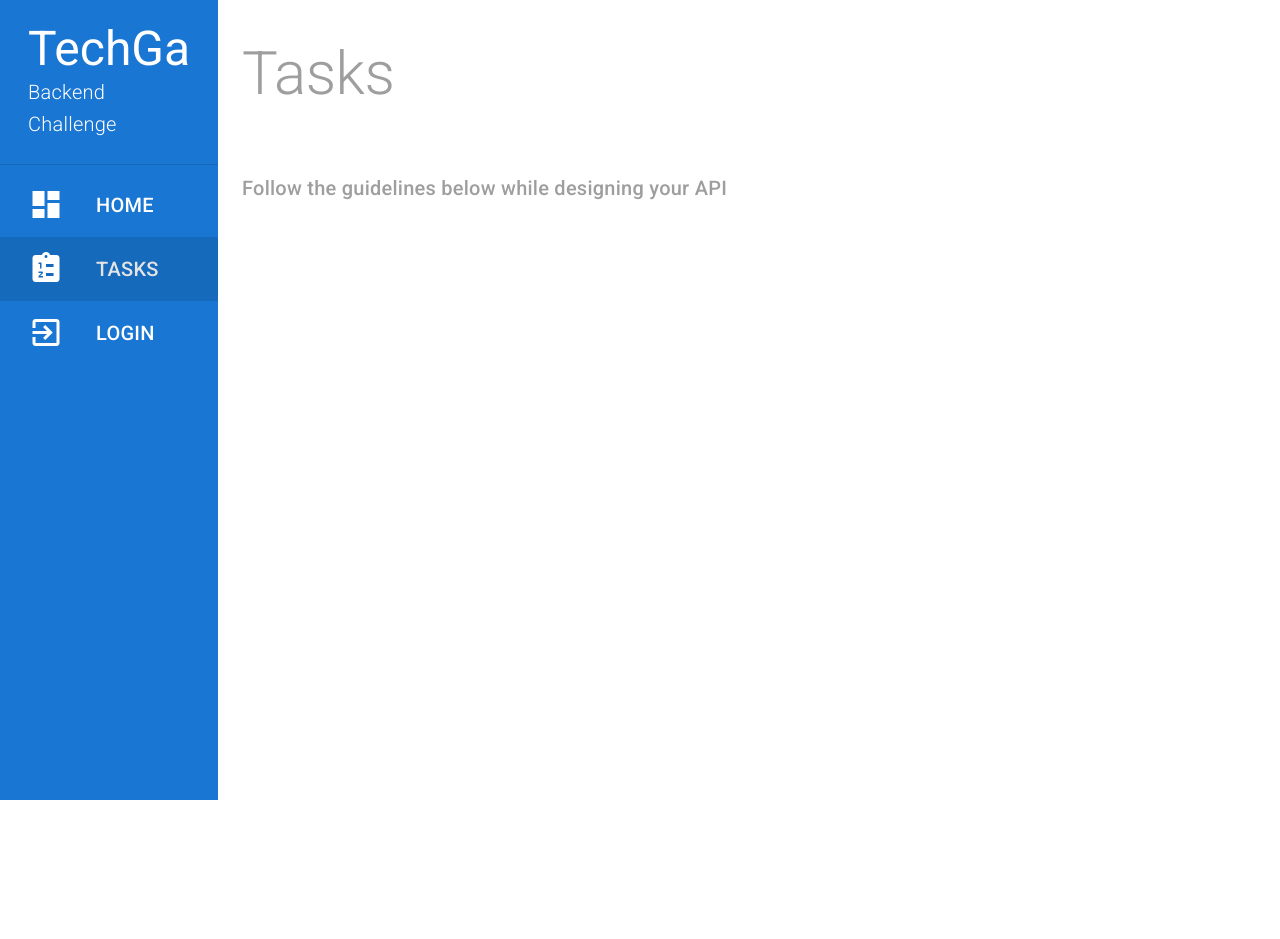
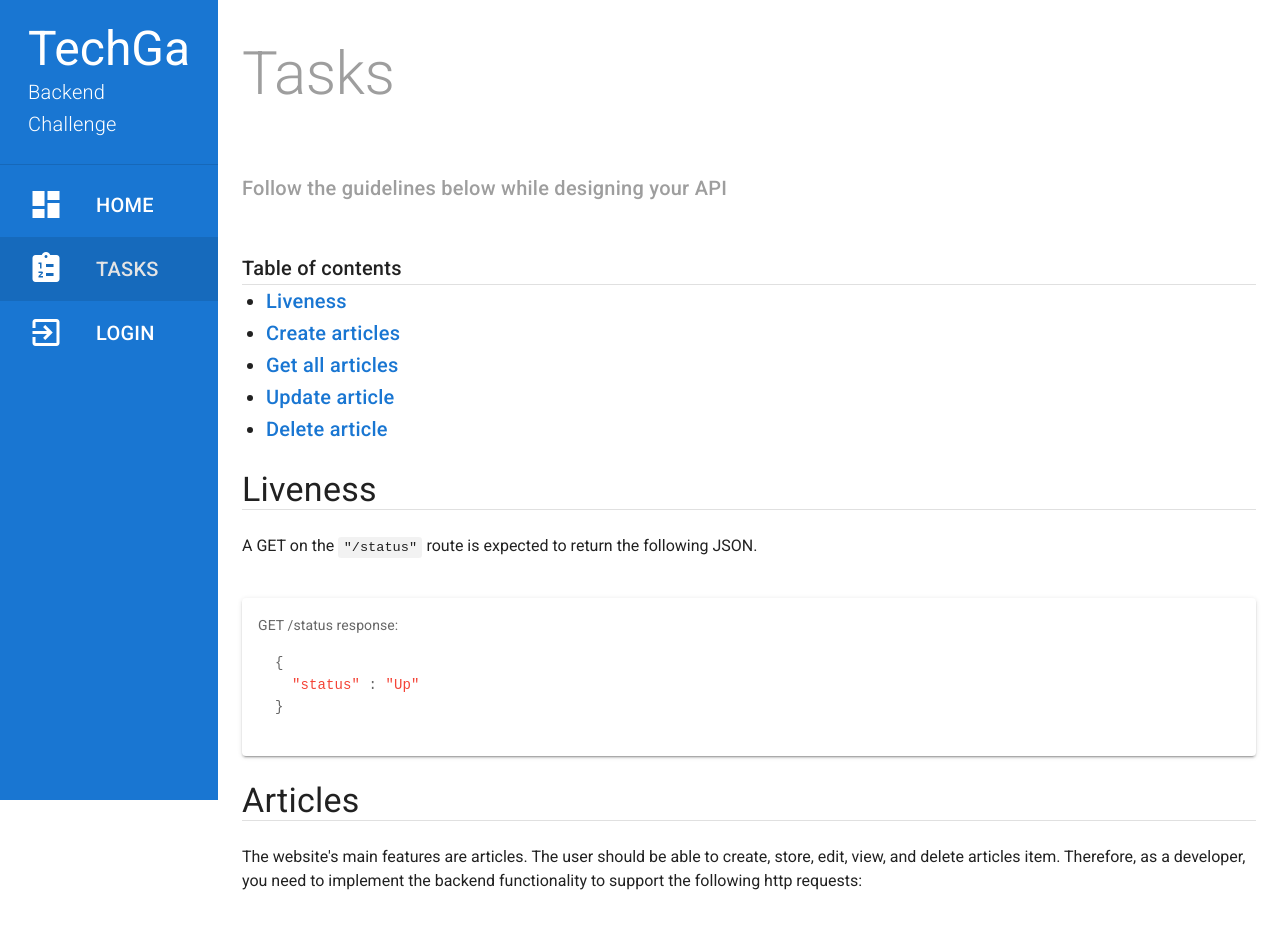
Before and after one commit to Compete-McGill/techgames-challenge-ui, a Vue app: page /tasks in a window 1280 px wide. Shown: the top 939 px of the page. Before the commit the page ends 800 px from the top, so only its background shows below. Built offline with nearby package versions, Linux system fonts and the light colour scheme; no server answers; what vue-authenticate would draw is missing.

Commit message:
Populate tasks page

```diff
--- a/src/views/Tasks/index.vue
+++ b/src/views/Tasks/index.vue
@@ -6,6 +6,241 @@
       <div class="title grey--text">
         Follow the guidelines below while designing your API
       </div>
+      <br />
+      <br />
+
+      <!-- <h2 class="subtitle border-bottom black--text">Table of Contents</h2> -->
+      <span class="border-bottom border-dark"></span>
+
+      <div id="table-of-contents">
+      <h3 class="title">Table of contents</h3>
+        <v-divider></v-divider>
+        <!-- Need to inser actual table of contents -->
+        <!-- <v-btn v-click="$vuetify.goTo('#liveness')"></v-btn> -->
+        <ul>
+          <li class="title"><a style="text-decoration:none" href="#liveness">Liveness</a></li>
+          <li class="title"><a style="text-decoration:none" href="#create-article">Create articles</a></li>
+          <li class="title"><a style="text-decoration:none" href="#get-all-articles">Get all articles</a></li>
+          <li class="title"><a style="text-decoration:none" href="#update-article">Update article</a></li>
+          <li class="title"><a style="text-decoration:none" href="#delete-article">Delete article</a></li>
+        </ul>
+        <br />
+      </div>
+
+      <div id="liveness">
+        <h3 class="display-1">Liveness</h3>
+        <v-divider></v-divider>
+        <br />
+        <p>
+          A GET on the
+          <code>"/status"</code>
+           route is expected to return the following JSON.
+        </p>
+        <br />
+
+        <v-card >
+          <v-card-subtitle>
+            GET /status response:
+          </v-card-subtitle>
+          <v-card-text>
+            <pre>
+  {
+    <span class="red--text">"status"</span> : <span class="red--text">"Up"</span>
+  }
+          </pre>
+          </v-card-text>
+        </v-card>
+        <br />
+      </div>
+
+
+
+  <!-- Articles -->
+
+     <div id="articles">
+        <h3 class="display-1">Articles</h3>
+        <v-divider></v-divider>
+        <br />
+        <p>
+          The website's main features are articles. The user should be able to create, store, edit, view, and delete articles item.
+          Therefore, as a developer, you need to implement the backend functionality to support the following http requests:
+        </p>
+
+        <br />
+
+        <div id="create-article">
+        <h3 class=title>Create articles</h3>
+        <v-divider></v-divider>
+        <br />
+
+        <p>A POST on route <code>"/articles"</code> should create a new entry for an article in the database. If the submitted article is invalid (e.g. missing title or author), the route should return status message 400. If POST is successful, it should return status message 200.
+        </p>
+
+        <v-card >
+          <v-card-subtitle>
+            POST /articles request:
+          </v-card-subtitle>
+          <v-card-text>
+            <pre>
+    {
+      <span class="red--text">"title"</span> : <span class="red--text">"The title"</span>
+      <span class="red--text">"subtitle"</span> : <span class="red--text">"The subtitle"</span>
+      <span class="red--text">"body"</span> : <span class="red--text">"The body of the article"</span>
+      <span class="red--text">"author"</span> : <span class="red--text">"The author's full name"</span>
+    }
+          </pre>
+          </v-card-text>
+        </v-card>
+
+        <v-card >
+          <v-card-subtitle>
+            POST /articles incomplete request:
+          </v-card-subtitle>
+          <v-card-text>
+            <pre background="bl">
+  {
+    <span class="red--text">"body"</span> : <span class="red--text">"The title"</span>
+    <span class="red--text">"author"</span> : <span class="red--text">"The subtitle"</span>
+  }
+          </pre>
+          </v-card-text>
+        </v-card>
+        <br />
+        <p>The expected response should have the following structure:</p>
+        <v-card >
+          <v-card-subtitle>
+            POST /articles response:
+          </v-card-subtitle>
+          <v-card-text>
+            <pre background="bl">
+  {
+    <span class="red--text">"_id"</span> : <span class="red--text">"ID"</span>
+    <span class="red--text">"title"</span> : <span class="red--text">"The Title"</span>
+    <span class="red--text">"subtitle"</span> : <span class="red--text">"The subtitle"</span>
+    <span class="red--text">"body"</span> : <span class="red--text">"The body of the article"</span>
+    <span class="red--text">"author"</span> : <span class="red--text">"The author"</span>
+  }
+          </pre>
+          </v-card-text>
+        </v-card>
+        <br />
+
+        </div>
+
+      <div id="get-all-articles">
+      <h3 class=title>Get all articles</h3>
+        <v-divider></v-divider>
+        <br />
+
+        <p>A GET request on route <code>"/articles"</code> should return all the articles stored in the database
+          If there are no articles in the database, then the request should return an empty array.
+          An example of the GET request is shown below:
+        </p>
+
+        <v-card >
+          <v-card-subtitle>
+            GET /articles response:
+          </v-card-subtitle>
+          <v-card-text>
+            <pre>
+  [
+    {
+      <span class="red--text">"_id"</span> : <span class="red--text">"ID"</span>
+      <span class="red--text">"title"</span> : <span class="red--text">"The Title"</span>
+      <span class="red--text">"subtitle"</span> : <span class="red--text">"The subtitle"</span>
+      <span class="red--text">"body"</span> : <span class="red--text">"The body of the article"</span>
+      <span class="red--text">"author"</span> : <span class="red--text">"The author"</span>
+    },
+    ...
+  ]
+          </pre>
+          </v-card-text>
+        </v-card>
+        <br />
+        </div>
+
+        <div id="get-by-id">
+     <h3 class=title>Get a specific article by ID</h3>
+        <v-divider></v-divider>
+        <br />
+        <p>A GET request on route <code>"/articles/ID"</code> should return the article with the respective ID.
+        If the article does not exist, then the request should return error 404.
+        </p>
+
+        <v-card >
+          <v-card-subtitle>
+            GET /articles/ID response:
+          </v-card-subtitle>
+          <v-card-text>
+            <pre>
+  {
+    <span class="red--text">"_id"</span> : <span class="red--text">"ID"</span>
+    <span class="red--text">"title"</span> : <span class="red--text">"The Title"</span>
+    <span class="red--text">"subtitle"</span> : <span class="red--text">"The subtitle"</span>
+    <span class="red--text">"body"</span> : <span class="red--text">"The body of the article"</span>
+    <span class="red--text">"author"</span> : <span class="red--text">"The author"</span>
+  }
+          </pre>
+          </v-card-text>
+        </v-card>
+        <br />
+        </div>
+
+
+        <div id="update-article">
+        <h3 class=title>Update article</h3>
+        <v-divider></v-divider>
+        <br />
+        <p>A PUT request on the <code>"/articles/ID" </code> route shall replace the entry corresponding to the article's id in the database.
+           If the given article is invalid (i.e. the body, title, subtitle or lead paragraph is either empty), the route shall return a 400.
+           If an article with the same id does not exist in the database, the route shall return a 404.
+           If the request is a success, the route shall return { "message": "Success" }.
+           For example, to change the title of an article with id 'ID', the PUT request would look like this:
+
+        </p>
+
+        <v-card >
+          <v-card-subtitle>
+            PUT /articles/ARTICLE_ID request:
+          </v-card-subtitle>
+          <v-card-text>
+            <pre>
+  {
+    <span class="red--text">"title"</span> : <span class="red--text">"New Title"</span>
+  }
+          </pre>
+          </v-card-text>
+        </v-card>
+        <br />
+        </div>
+
+        <div id="delete-article">
+        <h3 class=title>Delete article</h3>
+        <v-divider></v-divider>
+        <br />
+        <p>A DELETE request on route <code>/articles/ARTICLE_ID</code> should remove the article with id 'ARTICLE_ID' from the database.
+        If no article exists with the given id, then request should return error status 404.
+        If the request was bad (e.g invalid id, ), the the request should return error message 400.
+        </p>
+
+        <v-card >
+          <v-card-subtitle>
+            DELETE /articles/ARTICLE_ID reponse:
+          </v-card-subtitle>
+          <v-card-text>
+            <pre>
+  {
+    <span class="red--text">"status"</span> : <span class="red--text">"200"</span>
+  }
+          </pre>
+          </v-card-text>
+        </v-card>
+        <br />
+
+        </div>
+      </div>
+
+
     </v-container>
   </template>
 
```
Lines whose indentation alone changed are shown as unchanged.
